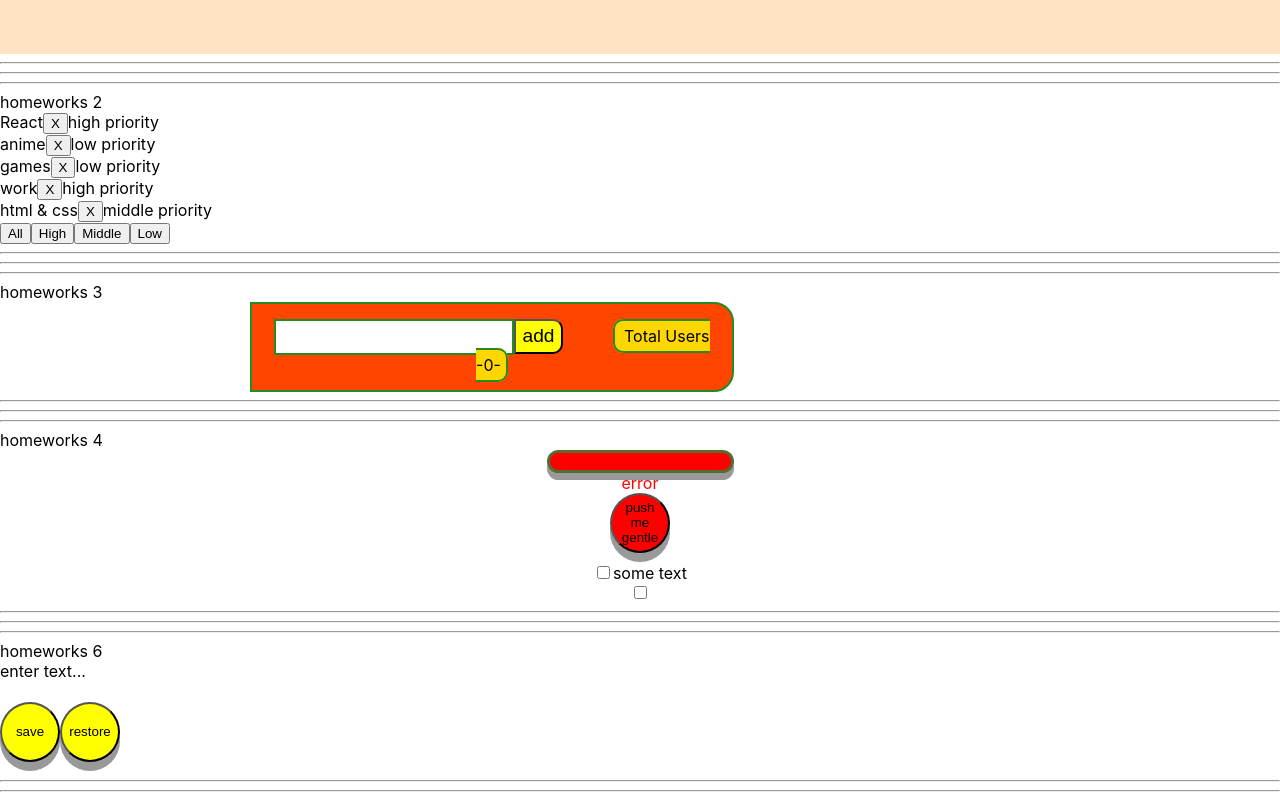
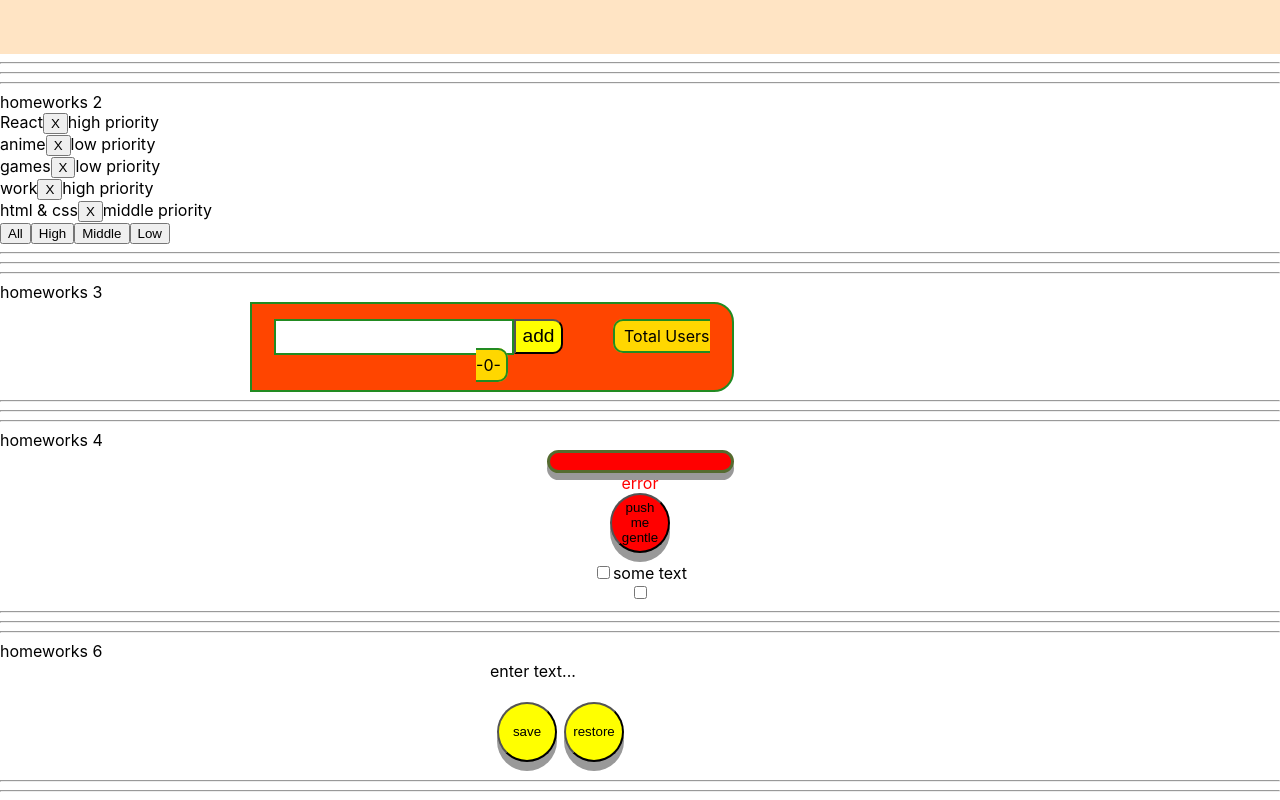
Before and after one commit to Karpeliov/simple-react-homeworks-master, a React (Create React App) app: page /#/PRE_JUNIOR in a window 1280 px wide. Shown: the part 240-1040 px from the top of the page. Built offline with nearby package versions, Linux system fonts and the light colour scheme.

Commit message:
fix styles

```diff
--- a/src/p2-homeworks/h4/common/c2-SuperButton/SuperButton.module.css
+++ b/src/p2-homeworks/h4/common/c2-SuperButton/SuperButton.module.css
@@ -2,6 +2,7 @@
     cursor: pointer;
     margin-top: 21px;
     margin-bottom: 10px;
+    margin-left: 7px;
     background: yellow;
     height: 60px;
     width: 60px;
--- /dev/null
+++ b/src/p2-homeworks/h6/HW6.module.css
@@ -0,0 +1,11 @@
+.blue {
+    border-bottom: 5px solid blue;
+}
+
+.main {
+    /*display: flex;*/
+    /*!*flex-direction: column;*!*/
+    /*align-items: center;*/
+    width: 300px;
+    margin: auto;
+}
--- a/src/p2-homeworks/h6/HW6.tsx
+++ b/src/p2-homeworks/h6/HW6.tsx
@@ -2,6 +2,7 @@ import React, {useState} from "react";
 import SuperEditableSpan from "./common/c4-SuperEditableSpan/SuperEditableSpan";
 import SuperButton from "../h4/common/c2-SuperButton/SuperButton";
 import {restoreState, saveState} from "./localStorage/localStorage";
+import style from "./HW6.module.css"
 
 
 function HW6() {
@@ -19,21 +20,24 @@ function HW6() {
 
 
     return (
-        <div>
+        <div >
             <hr/>
             homeworks 6
             {/*should work (должно работать)*/}
-            <div>
+            <div className={style.main}>
+            <div >
                 <SuperEditableSpan
+
                     value={value}
                     onChangeText={setValue}
                     spanProps={{children: value ? undefined : "enter text..."}}
                 />
 
             </div>
+
             <SuperButton onClick={save}>save</SuperButton>
             <SuperButton onClick={restore}>restore</SuperButton>
-
+            </div>
             <hr/>
             {/*для личного творчества, могу проверить*/}
             {/*<AlternativeSuperEditableSpan/>*/}
--- a/src/p2-homeworks/h6/common/c4-SuperEditableSpan/SuperEditableSpan.module.css
+++ b/src/p2-homeworks/h6/common/c4-SuperEditableSpan/SuperEditableSpan.module.css
@@ -4,6 +4,7 @@
 }
 
 .help_cloud {
+    text-align: center;
     margin-left: 5px;
     z-index: 0;
     grid-area: messBlock;
```
